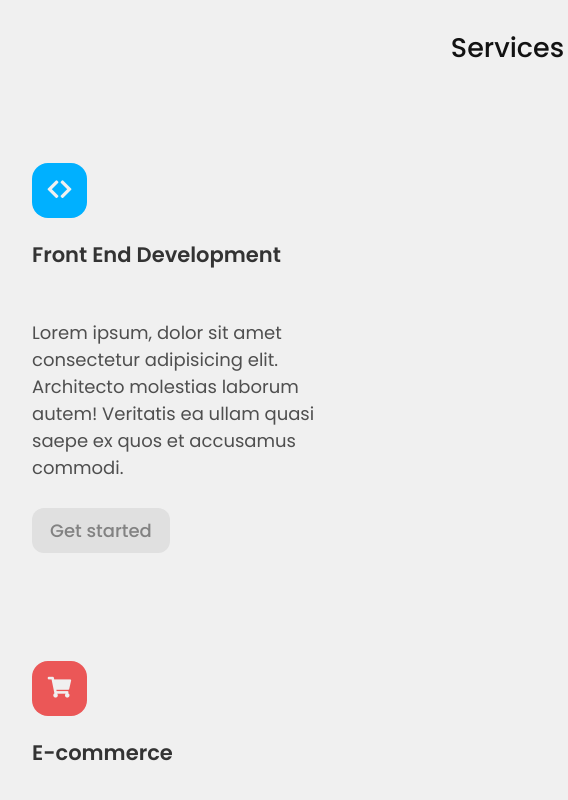
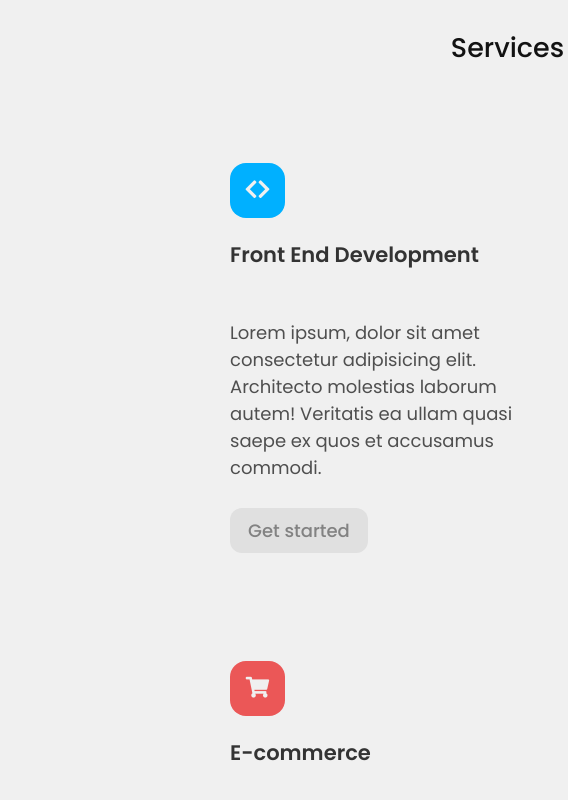
Before and after one commit to hariscs/reflex-portfolio, a plain HTML site: page index.html in a window 1280 px wide. Shown: the part 1500-2300 px from the top of the page, 68-636 px from the left. Drawn offline with Linux system fonts and the light colour scheme.

Commit message:
little bugs fixing

```diff
--- a/css/style.css
+++ b/css/style.css
@@ -476,13 +476,21 @@ textarea {
 	}
 
 	/* services */
+	.grid-services {
+		display: grid;
+		grid-template-columns: repeat(2, 20em);
+		gap: 2em;
+		align-items: center;
+		justify-content: center;
+	}
 
+	/* projects */
 	.grid {
 		display: grid;
-		grid-template-columns: repeat(2, 1fr);
+		grid-template-columns: repeat(2, 32em);
 		gap: 2em;
 		align-items: center;
-		justify-content: end;
+		justify-content: center;
 	}
 
 	/* testimonials */
--- a/index.html
+++ b/index.html
@@ -99,7 +99,7 @@
 			<section id="services" class="services">
 				<h2 class="services-title">Services You'll get</h2>
 				<!-- card 1 -->
-				<div class="grid">
+				<div class="grid-services">
 					<div class="services-card">
 						<div class="services-icon icon-1">
 							<i class="fas fa-chevron-left"></i>
```
